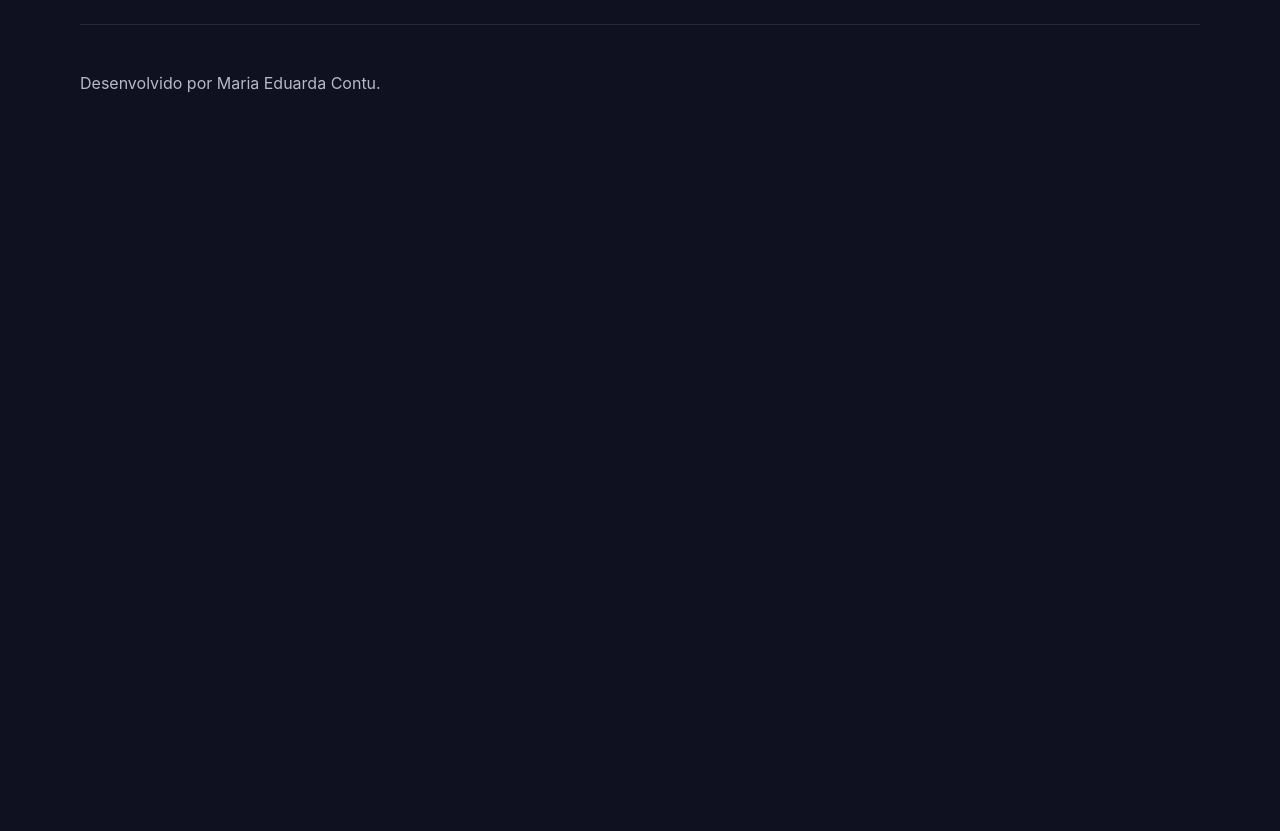
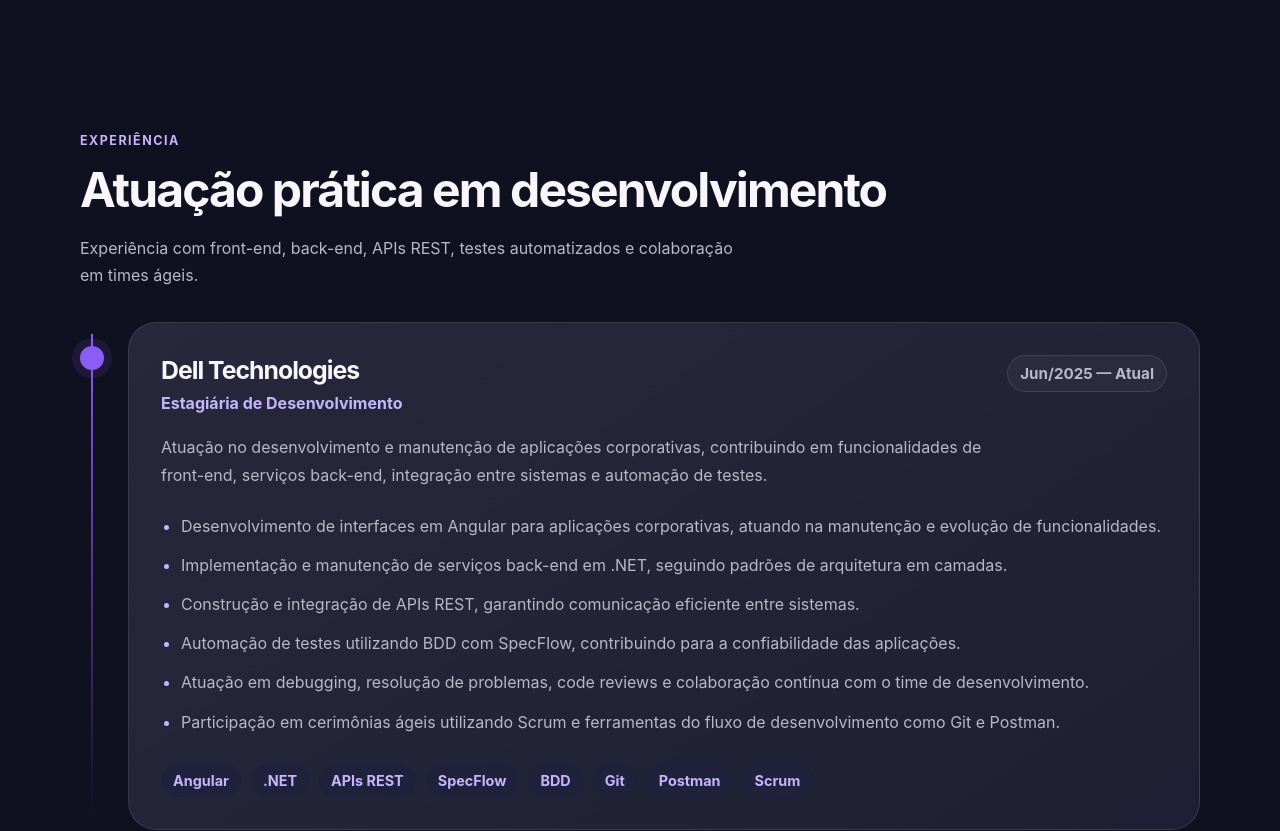
Before and after one commit to MariaContu/MariaContu.github.io, an Angular app: page / in a window 1280 px wide. Shown: the part 1620-2451 px from the top of the page. Before the commit the page ends 1761 px from the top, so only its background shows below. Built offline with nearby package versions, Linux system fonts and the light colour scheme.

Commit message:
feat: add professional experience section

```diff
--- a/src/app/app.html
+++ b/src/app/app.html
@@ -3,6 +3,7 @@
 <main class="page">
   <app-hero></app-hero>
   <app-about></app-about>
+  <app-experience></app-experience>
 </main>
 
 <app-footer></app-footer>
--- a/src/app/app.ts
+++ b/src/app/app.ts
@@ -3,10 +3,11 @@
 import { Header } from './components/header/header';
 import { Hero } from './components/hero/hero';
 import { About } from './components/about/about';
+import { Experience } from './components/experience/experience';
 
 @Component({
   selector: 'app-root',
-  imports: [Footer, Header, Hero, About],
+  imports: [Footer, Header, Hero, About, Experience],
   templateUrl: './app.html',
   styleUrl: './app.css',
 })
--- /dev/null
+++ b/src/app/components/experience/experience.css
@@ -0,0 +1,132 @@
+.section {
+  width: min(1120px, calc(100% - 32px));
+  margin: 0 auto;
+  padding: 96px 0;
+}
+
+.timeline {
+  position: relative;
+  display: grid;
+  gap: 24px;
+}
+
+.timeline::before {
+  content: '';
+  position: absolute;
+  left: 11px;
+  top: 12px;
+  bottom: 12px;
+  width: 2px;
+  background: linear-gradient(to bottom, var(--primary), transparent);
+}
+
+.experience-card {
+  position: relative;
+  display: grid;
+  grid-template-columns: 24px 1fr;
+  gap: 24px;
+}
+
+.marker {
+  position: relative;
+  z-index: 1;
+  width: 24px;
+  height: 24px;
+  border-radius: 999px;
+  background: var(--primary);
+  box-shadow: 0 0 0 8px rgba(139, 92, 246, 0.12);
+  margin-top: 24px;
+}
+
+.card-content {
+  border: 1px solid var(--border);
+  border-radius: 28px;
+  background:
+    linear-gradient(145deg, rgba(255, 255, 255, 0.07), rgba(255, 255, 255, 0.03)), var(--surface);
+  padding: 32px;
+}
+
+.card-header {
+  display: flex;
+  justify-content: space-between;
+  gap: 24px;
+  align-items: flex-start;
+  margin-bottom: 20px;
+}
+
+h3 {
+  margin: 0;
+  font-size: 1.55rem;
+  letter-spacing: -0.04em;
+}
+
+.role {
+  margin: 8px 0 0;
+  color: var(--primary-soft);
+  font-weight: 700;
+}
+
+.period {
+  flex-shrink: 0;
+  color: var(--muted);
+  font-weight: 700;
+  font-size: 0.95rem;
+  padding: 8px 12px;
+  border: 1px solid var(--border);
+  border-radius: 999px;
+  background: rgba(255, 255, 255, 0.04);
+}
+
+.summary {
+  margin: 0 0 24px;
+  color: var(--muted);
+  line-height: 1.75;
+  max-width: 850px;
+}
+
+.responsibilities {
+  margin: 0;
+  padding-left: 20px;
+  display: grid;
+  gap: 12px;
+  color: var(--muted);
+  line-height: 1.7;
+}
+
+.responsibilities li::marker {
+  color: var(--primary-soft);
+}
+
+.tags {
+  display: flex;
+  flex-wrap: wrap;
+  gap: 10px;
+  margin-top: 28px;
+}
+
+.tags span {
+  padding: 8px 12px;
+  border-radius: 999px;
+  background: var(--surface-soft);
+  color: var(--primary-soft);
+  font-weight: 700;
+  font-size: 0.9rem;
+}
+
+@media (max-width: 760px) {
+  .experience-card {
+    gap: 16px;
+  }
+
+  .card-content {
+    padding: 24px;
+  }
+
+  .card-header {
+    flex-direction: column;
+  }
+
+  .period {
+    width: fit-content;
+  }
+}
--- /dev/null
+++ b/src/app/components/experience/experience.html
@@ -0,0 +1,67 @@
+<section id="experience" class="section experience">
+  <app-section-title
+    eyebrow="Experiência"
+    title="Atuação prática em desenvolvimento"
+    description="Experiência com front-end, back-end, APIs REST, testes automatizados e colaboração em times ágeis."
+  ></app-section-title>
+
+  <div class="timeline">
+    <article class="experience-card">
+      <div class="marker" aria-hidden="true"></div>
+
+      <div class="card-content">
+        <div class="card-header">
+          <div>
+            <h3>Dell Technologies</h3>
+            <p class="role">Estagiária de Desenvolvimento</p>
+          </div>
+
+          <span class="period">Jun/2025 — Atual</span>
+        </div>
+
+        <p class="summary">
+          Atuação no desenvolvimento e manutenção de aplicações corporativas, contribuindo em
+          funcionalidades de front-end, serviços back-end, integração entre sistemas e automação de
+          testes.
+        </p>
+
+        <ul class="responsibilities">
+          <li>
+            Desenvolvimento de interfaces em Angular para aplicações corporativas, atuando na
+            manutenção e evolução de funcionalidades.
+          </li>
+          <li>
+            Implementação e manutenção de serviços back-end em .NET, seguindo padrões de arquitetura
+            em camadas.
+          </li>
+          <li>
+            Construção e integração de APIs REST, garantindo comunicação eficiente entre sistemas.
+          </li>
+          <li>
+            Automação de testes utilizando BDD com SpecFlow, contribuindo para a confiabilidade das
+            aplicações.
+          </li>
+          <li>
+            Atuação em debugging, resolução de problemas, code reviews e colaboração contínua com o
+            time de desenvolvimento.
+          </li>
+          <li>
+            Participação em cerimônias ágeis utilizando Scrum e ferramentas do fluxo de
+            desenvolvimento como Git e Postman.
+          </li>
+        </ul>
+
+        <div class="tags" aria-label="Tecnologias utilizadas">
+          <span>Angular</span>
+          <span>.NET</span>
+          <span>APIs REST</span>
+          <span>SpecFlow</span>
+          <span>BDD</span>
+          <span>Git</span>
+          <span>Postman</span>
+          <span>Scrum</span>
+        </div>
+      </div>
+    </article>
+  </div>
+</section>
```
Also changed, not shown: src/app/components/experience/experience.ts (added, +12 -0 lines), 1 other file (tests, documents, lock files or other folders).
